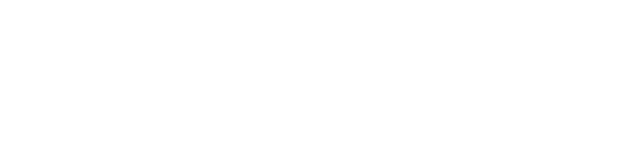
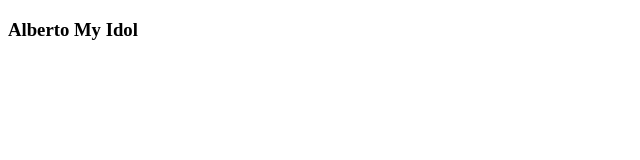
Before and after one commit to Jade-Puno/Puno-Reyes-C305, a plain HTML site: page index.html in a window 1280 px wide. Shown: the whole page, without its empty margins (0-640 px from the left). Drawn offline with Linux system fonts and the light colour scheme.

Commit message:
h3 added

```diff
--- a/index.html
+++ b/index.html
@@ -6,6 +6,6 @@
     <title>Activity#2</title>
 </head>
 <body>
-
+    <h3>Alberto My Idol</h3>
 </body>
 </html>
```
